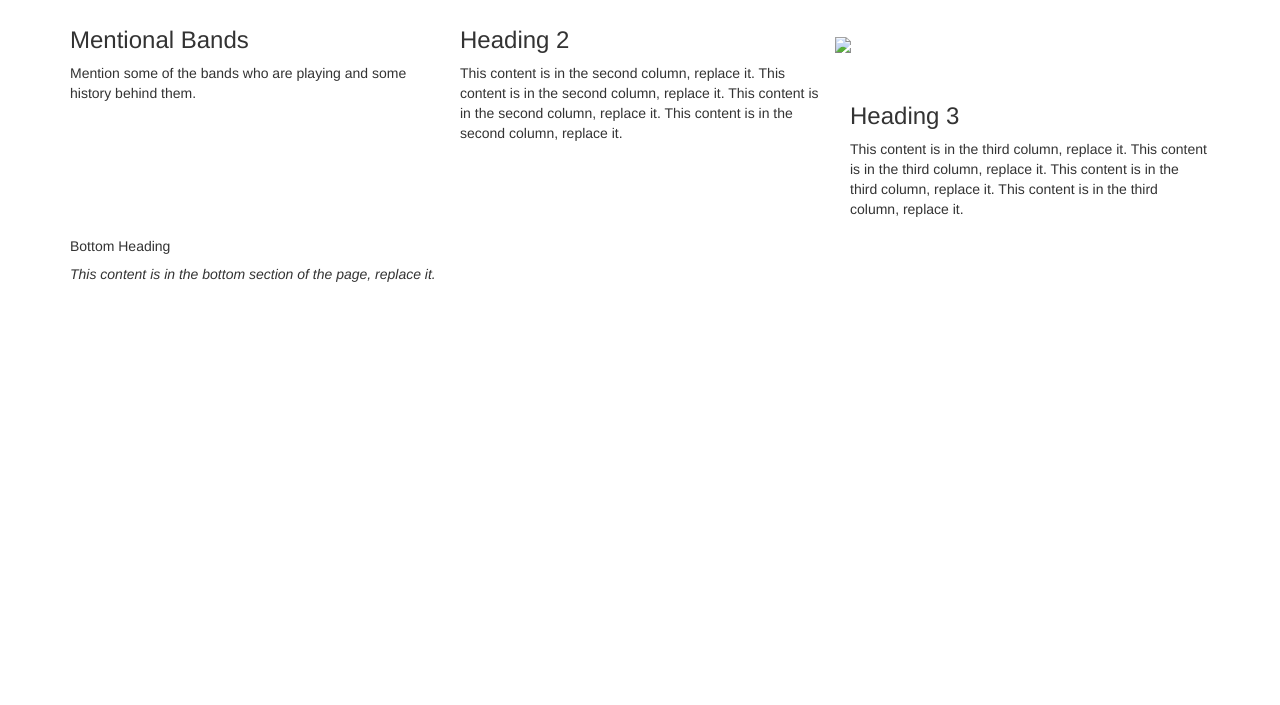
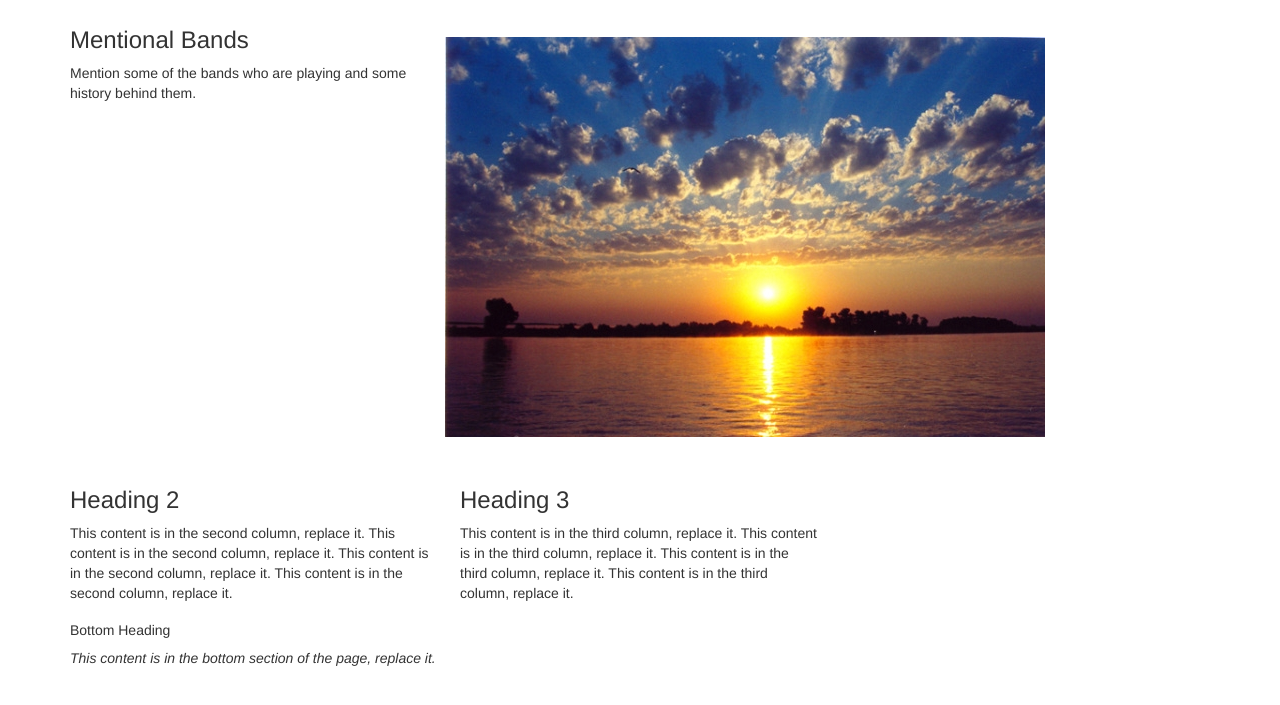
Before and after one commit to Elliotwarner/mcr-digital-experience-day-master, a plain HTML site: page index.html in a window 1280 px wide. Shown: the part 63-768 px from the top of the page. Drawn offline with nearby package versions, Linux system fonts and the light colour scheme; files whose address does not match are found by name.

Commit message:
fixing image
image

```diff
--- a/index.html
+++ b/index.html
@@ -19,7 +19,7 @@
       </div>
 
       <div class="row">
-        <img src="image.jpeg">
+        <img src="/image.jpeg.jpg">
 
 
 
```
